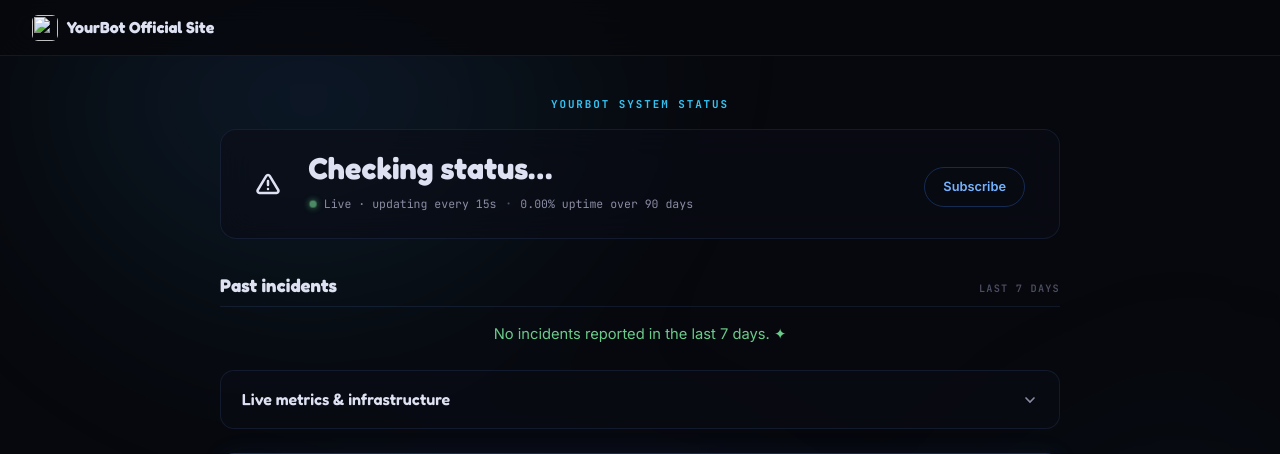
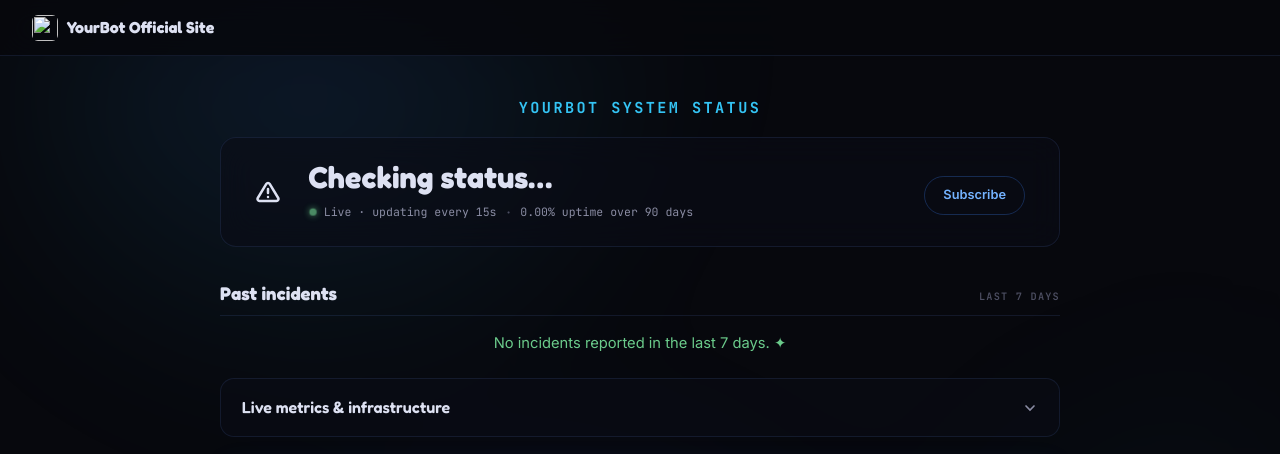
Before and after one commit to NotUSeee/aifaq, a Python web app: template src/status_service/templates/status.html in a window 1280 px wide. Shown: the top 454 px of the page. Run offline with Jinja, Linux system fonts and the light colour scheme; the template is opened without the code that fills it, so the values that code supplies are empty; some libraries are stand-ins or nearby versions.

Commit message:
Enlarge the 'YourBot System Status' eyebrow (0.68rem -> 0.95rem); cache-bust v7
Co-Authored-By: Claude Opus 4.8 (1M context) <noreply@anthropic.com>

```diff
--- a/src/status_service/static/status.css
+++ b/src/status_service/static/status.css
@@ -121,9 +121,9 @@ body { padding-top: 56px; }
 /* ── Content shell ──────────────────────────────────────────────── */
 .status-shell { position: relative; z-index: 1; max-width: 840px; margin: 0 auto; }
 .status-eyebrow {
-  font-family: var(--font-mono); font-size: 0.68rem; font-weight: 700;
-  letter-spacing: 0.18em; text-transform: uppercase; color: var(--cyan);
-  text-align: center; margin-bottom: 1rem;
+  font-family: var(--font-mono); font-size: 0.95rem; font-weight: 700;
+  letter-spacing: 0.16em; text-transform: uppercase; color: var(--cyan);
+  text-align: center; margin-bottom: 1.1rem;
 }
 
 /* ── Overall banner ─────────────────────────────────────────────── */
--- a/src/status_service/templates/base.html
+++ b/src/status_service/templates/base.html
@@ -10,7 +10,7 @@
   <link rel="icon" type="image/png" sizes="32x32" href="/static/favicon-32.png?v=3"/>
   <link rel="apple-touch-icon" href="/static/apple-touch-icon.png?v=3"/>
   <link rel="alternate" type="application/rss+xml" title="YourBot Status" href="/feed.xml"/>
-  <link rel="stylesheet" href="/static/status.css?v=6"/>
+  <link rel="stylesheet" href="/static/status.css?v=7"/>
   {% block extra_head %}{% endblock %}
 </head>
 <body>
```
Also changed, not shown: tests/test_incident_cause.py (+1 -1 lines).
